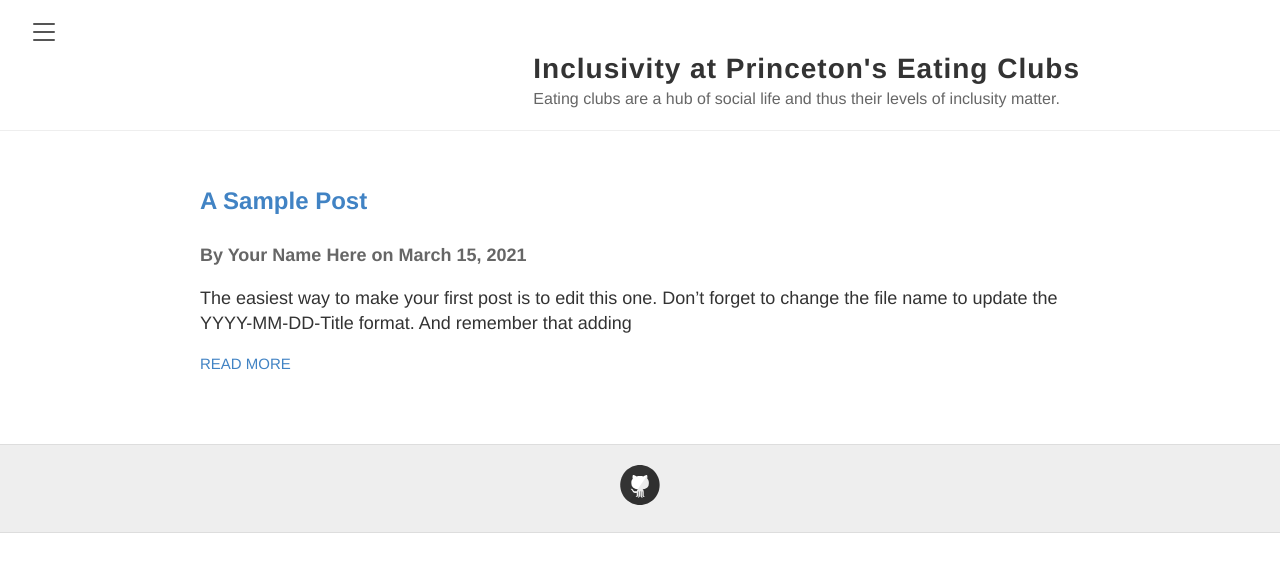
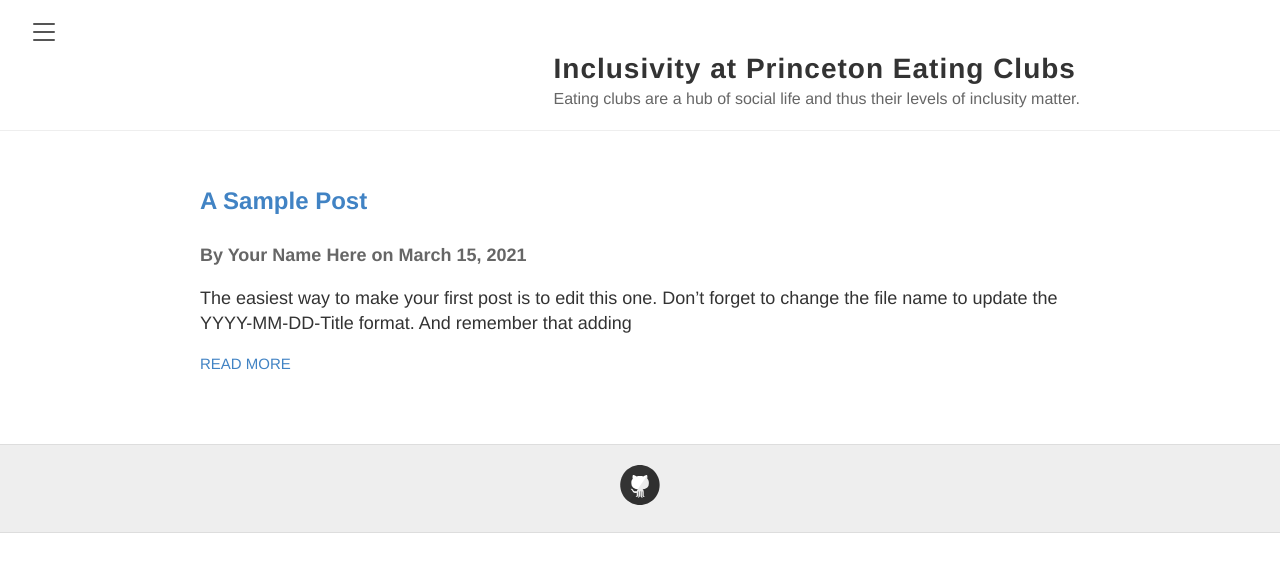
Before and after one commit to HUM-331-Princeton/inclusivity-eating-clubs, a Jekyll site: the page built from index.md, in a window 1280 px wide. Shown: the top 572 px of the page. Built offline with Jekyll 4.4.1, drawn with Linux system fonts in a browser that asks for light colours.

```diff
--- a/_config.yml
+++ b/_config.yml
@@ -3,7 +3,7 @@
 #
 
 # Name of your site (displayed in the header)
-name: Inclusivity at Princeton's Eating Clubs
+name: Inclusivity at Princeton Eating Clubs
 
 # Short bio or description (displayed in the header)
 description: Eating clubs are a hub of social life and thus their levels of inclusity matter.
```
